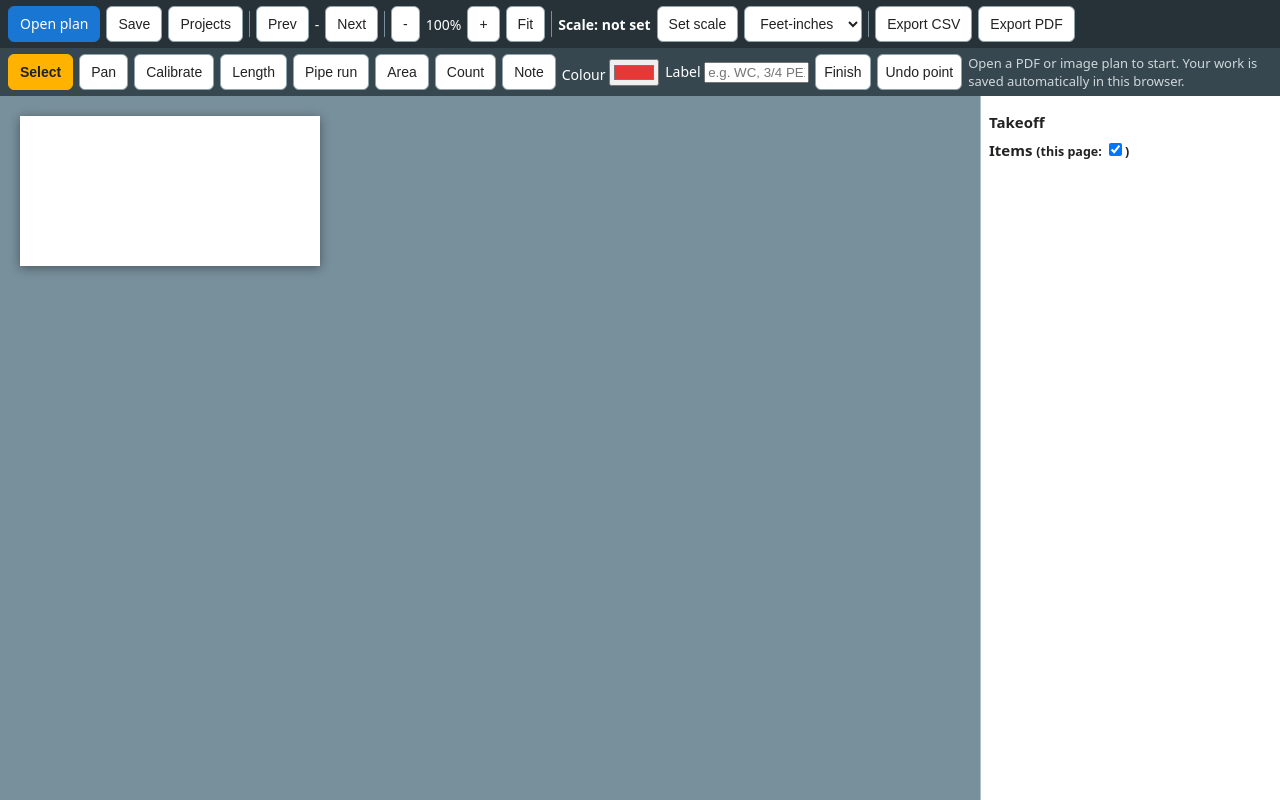
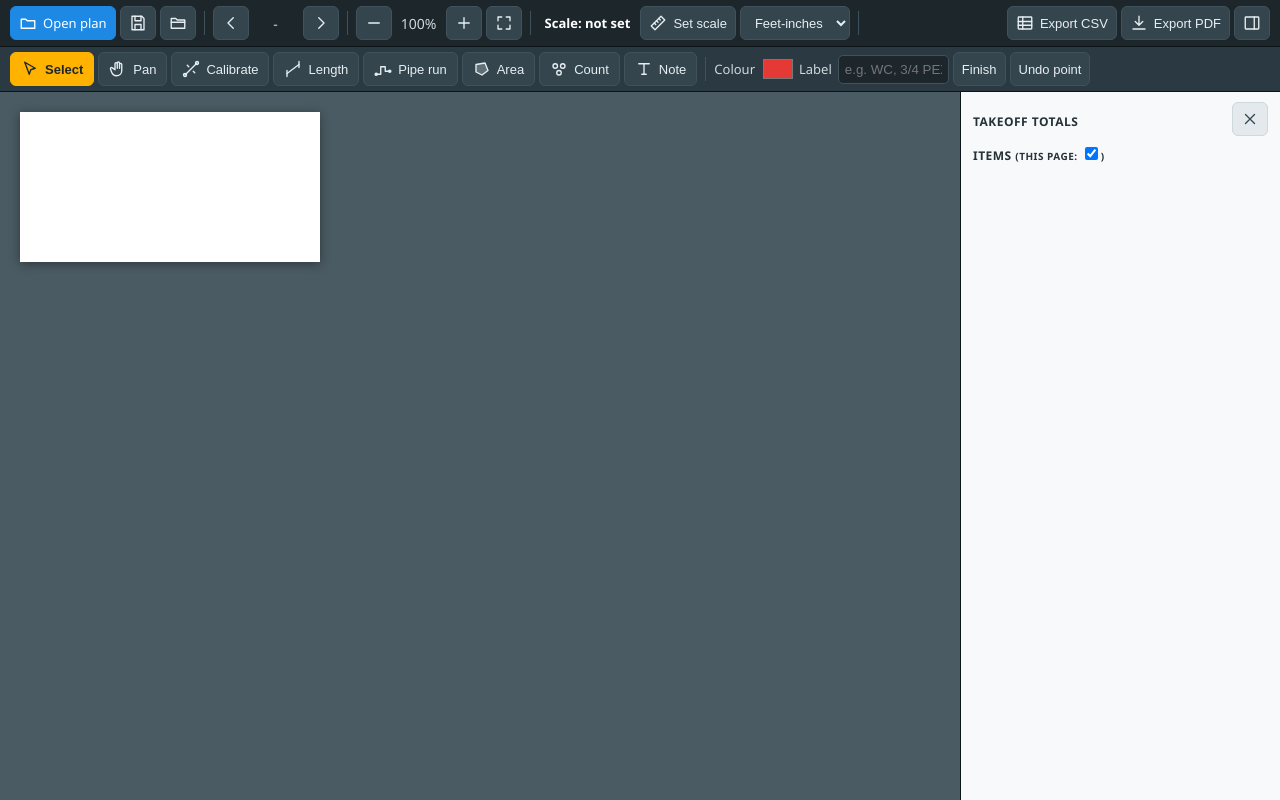
Before and after one commit to lorplace/plan-measure, a plain HTML site: page index.html in a window 1280 px wide. Drawn offline with Linux system fonts and the light colour scheme.

Commit message:
Desktop UI: icon toolbar, collapsible takeoff panel, screenshots

```diff
--- a/app.js
+++ b/app.js
@@ -349,3 +349,21 @@ setTool('select'); $('#hint').textContent = 'Open a PDF or image plan to start.
 // test hook
 window.PM = { get proj() { return proj; }, get doc() { return doc; }, measure, buildCSV, buildPDF, setTool, gotoPage, applyScale, get zoom() { return zoom; } };
 $('#calVal').addEventListener('keydown', e => { if (e.key === 'Enter') { e.preventDefault(); $('#calDlg').close('ok'); } });
+// ---- icons (inline SVG, no external assets) ----
+const ICONS = {
+ open:'<path d="M3 7h6l2 2h10v10H3z"/>', save:'<path d="M5 3h12l3 3v15H4V3z"/><path d="M8 3v6h8V3M8 21v-7h8v7"/>', folder:'<path d="M3 6h6l2 2h10v11H3z"/><path d="M3 11h18"/>',
+ left:'<path d="M15 5l-7 7 7 7"/>', right:'<path d="M9 5l7 7-7 7"/>', minus:'<path d="M5 12h14"/>', plus:'<path d="M5 12h14M12 5v14"/>',
+ fit:'<path d="M4 9V4h5M20 9V4h-5M4 15v5h5M20 15v5h-5"/>', ruler:'<path d="M3 16L16 3l5 5L8 21z"/><path d="M7 12l2 2M10 9l2 2M13 6l2 2"/>',
+ table:'<rect x="3" y="4" width="18" height="16" rx="1"/><path d="M3 10h18M3 15h18M9 4v16"/>', download:'<path d="M12 3v12M7 10l5 5 5-5M4 20h16"/>',
+ panel:'<rect x="3" y="4" width="18" height="16" rx="1"/><path d="M15 4v16"/>', close:'<path d="M6 6l12 12M18 6L6 18"/>',
+ select:'<path d="M5 3l14 8-6 2-2 6z"/>', hand:'<path d="M8 13V5a1.5 1.5 0 013 0v6M11 11V4a1.5 1.5 0 013 0v7M14 11V6a1.5 1.5 0 013 0v8c0 4-3 7-7 7s-6-3-7-6l-1-3a1.5 1.5 0 012.5-1.5L8 13"/>',
+ cal:'<path d="M4 20L20 4"/><circle cx="4" cy="20" r="2"/><circle cx="20" cy="4" r="2"/><path d="M9 9l-2-2M15 15l2 2"/>', line:'<path d="M4 18L20 6"/><path d="M4 14v8M20 2v8"/>',
+ poly:'<path d="M3 19h6V9h6v6h6"/><circle cx="3" cy="19" r="1.5"/><circle cx="21" cy="15" r="1.5"/>', area:'<path d="M4 6l12-2 4 10-8 6-8-4z" fill="currentColor" fill-opacity=".25"/>',
+ count:'<circle cx="7" cy="8" r="3"/><circle cx="17" cy="8" r="3"/><circle cx="12" cy="17" r="3"/>', text:'<path d="M5 5h14M12 5v14M9 19h6"/>'
+};
+document.querySelectorAll('[data-icon]').forEach(b => { const txt = [...b.childNodes].filter(n => n.nodeType === 3).map(n => n.textContent).join('').trim();
+  [...b.childNodes].filter(n => n.nodeType === 3).forEach(n => n.remove());
+  b.insertAdjacentHTML('afterbegin', `<svg class="ic" viewBox="0 0 24 24">${ICONS[b.dataset.icon]}</svg>` + (txt ? `<span class="t">${txt}</span>` : '')); });
+function togglePanel(force) { document.body.classList.toggle('noside', force); localStorage.setItem('pm-noside', document.body.classList.contains('noside') ? 1 : ''); if (doc) layout(); }
+$('#panelBtn').onclick = () => togglePanel(); $('#panelClose').onclick = () => togglePanel(true);
+if (localStorage.getItem('pm-noside')) document.body.classList.add('noside');
--- a/index.html
+++ b/index.html
@@ -6,31 +6,32 @@
 <link rel="stylesheet" href="style.css"></head>
 <body>
 <header id="bar">
-  <label class="btn primary">Open plan<input id="file" type="file" accept="application/pdf,image/*" hidden></label>
-  <button id="saveBtn" class="btn">Save</button>
-  <button id="projBtn" class="btn">Projects</button>
+  <label class="btn primary" data-icon="open">Open plan<input id="file" type="file" accept="application/pdf,image/*" hidden></label>
+  <button id="saveBtn" class="btn" title="Save project" data-icon="save">Save</button>
+  <button id="projBtn" class="btn" title="Saved projects" data-icon="folder">Projects</button>
   <span class="sep"></span>
-  <button id="prev" class="btn">Prev</button><span id="pageInfo">-</span><button id="next" class="btn">Next</button>
+  <button id="prev" class="btn icon" data-icon="left" title="Previous page"></button><span id="pageInfo">-</span><button id="next" class="btn icon" data-icon="right" title="Next page"></button>
   <span class="sep"></span>
-  <button id="zoomOut" class="btn">-</button><span id="zoomInfo">100%</span><button id="zoomIn" class="btn">+</button><button id="fit" class="btn">Fit</button>
+  <button id="zoomOut" class="btn icon" data-icon="minus" title="Zoom out"></button><span id="zoomInfo">100%</span><button id="zoomIn" class="btn icon" data-icon="plus" title="Zoom in"></button><button id="fit" class="btn" data-icon="fit" title="Fit page">Fit</button>
   <span class="sep"></span>
   <span id="scaleInfo" class="scale">Scale: not set</span>
-  <button id="scaleBtn" class="btn">Set scale</button>
+  <button id="scaleBtn" class="btn" data-icon="ruler">Set scale</button>
   <select id="units" title="Units"><option value="imp">Feet-inches</option><option value="met">Metric (m)</option></select>
   <span class="sep"></span>
-  <button id="csvBtn" class="btn">Export CSV</button>
-  <button id="pdfBtn" class="btn">Export PDF</button>
+  <span class="grow"></span><button id="csvBtn" class="btn" data-icon="table">Export CSV</button>
+  <button id="pdfBtn" class="btn" data-icon="download">Export PDF</button>
+  <button id="panelBtn" class="btn" data-icon="panel" title="Show/hide takeoff panel">Takeoff</button>
 </header>
 <nav id="tools">
-  <button data-tool="select" class="tool active" title="Select / edit (V)">Select</button>
-  <button data-tool="pan" class="tool" title="Pan (H)">Pan</button>
-  <button data-tool="calibrate" class="tool" title="Calibrate scale with 2 points (K)">Calibrate</button>
-  <button data-tool="line" class="tool" title="Length (L)">Length</button>
-  <button data-tool="poly" class="tool" title="Pipe run / polyline (P)">Pipe run</button>
-  <button data-tool="area" class="tool" title="Area (A)">Area</button>
-  <button data-tool="count" class="tool" title="Count fixtures (C)">Count</button>
-  <button data-tool="text" class="tool" title="Text note (T)">Note</button>
-  <div class="opt"><label>Colour <input id="color" type="color" value="#e53935"></label></div>
+  <button data-tool="select" data-icon="select" class="tool active" title="Select / edit (V)">Select</button>
+  <button data-tool="pan" data-icon="hand" class="tool" title="Pan (H)">Pan</button>
+  <button data-tool="calibrate" data-icon="cal" class="tool" title="Calibrate scale with 2 points (K)">Calibrate</button>
+  <button data-tool="line" data-icon="line" class="tool" title="Length (L)">Length</button>
+  <button data-tool="poly" data-icon="poly" class="tool" title="Pipe run / polyline (P)">Pipe run</button>
+  <button data-tool="area" data-icon="area" class="tool" title="Area (A)">Area</button>
+  <button data-tool="count" data-icon="count" class="tool" title="Count fixtures (C)">Count</button>
+  <button data-tool="text" data-icon="text" class="tool" title="Text note (T)">Note</button>
+  <span class="sep"></span><div class="opt"><label>Colour <input id="color" type="color" value="#e53935"></label></div>
   <div class="opt"><label>Label <input id="label" type="text" placeholder="e.g. WC, 3/4 PEX" size="10"></label></div>
   <button id="finishBtn" class="btn small" title="Finish run / area (Enter)">Finish</button>
   <button id="undoPt" class="btn small" title="Remove last point (Backspace)">Undo point</button>
@@ -39,7 +40,7 @@
 <main id="main">
   <div id="viewport"><div id="stage"><canvas id="canvas"></canvas><svg id="svg"></svg></div></div>
   <aside id="side">
-    <h3>Takeoff</h3>
+    <div class="sidehead"><h3>Takeoff totals</h3><button id="panelClose" class="btn icon small" data-icon="close" title="Hide panel"></button></div>
     <div id="totals"></div>
     <h3>Items <small>(this page: <span id="pgOnly"><input type="checkbox" id="pageOnly" checked></span>)</small></h3>
     <div id="list"></div>
--- a/style.css
+++ b/style.css
@@ -23,3 +23,37 @@ dialog input[type=text]{width:100%;font-size:18px;padding:6px}menu{display:flex;
 #toast{position:fixed;bottom:16px;left:50%;transform:translateX(-50%);background:#263238;color:#fff;padding:8px 14px;border-radius:6px;display:none}
 .proj{display:flex;gap:6px;align-items:center;margin:4px 0}.proj span{flex:1}
 @media (max-width:800px){#side{width:220px}.hint{display:none}}
+/* ---- desktop polish ---- */
+body{font-family:"Segoe UI",system-ui,-apple-system,Roboto,sans-serif;background:#1f2a30}
+#bar{background:#1c262b;padding:6px 10px;gap:4px;border-bottom:1px solid #0d1417}
+#tools{background:#2b3a42;padding:5px 10px;gap:4px;border-bottom:1px solid #0d1417}
+.btn,.tool,select{display:inline-flex;align-items:center;gap:6px;background:#34454e;color:#e6eef2;border:1px solid #40535d;border-radius:6px;padding:6px 10px;min-height:34px;font-size:13px;transition:background .12s}
+.btn:hover,.tool:hover{background:#41555f}
+.btn.icon{padding:6px 8px}
+.btn.primary{background:#1e88e5;border-color:#1e88e5;color:#fff}.btn.primary:hover{background:#1976d2}
+.btn.danger{background:#c62828;border-color:#c62828;color:#fff}
+.tool.active{background:#ffb300;border-color:#ffb300;color:#1c262b}
+svg.ic{width:18px;height:18px;flex:none;stroke:currentColor;fill:none;stroke-width:1.8;stroke-linecap:round;stroke-linejoin:round}
+.grow{flex:1}.sep{background:#40535d;height:24px;margin:0 4px}
+#pageInfo,#zoomInfo{color:#cfd8dc;min-width:46px;text-align:center;font-variant-numeric:tabular-nums}
+.scale{padding:0 6px;font-size:13px}
+.opt label{color:#cfd8dc;display:flex;align-items:center;gap:6px;font-size:13px}
+.opt input[type=text]{background:#1c262b;color:#fff;border:1px solid #40535d;border-radius:5px;padding:6px}
+.opt input[type=color]{width:34px;height:28px;border:none;background:none;padding:0}
+.hint{color:#9fb3bd;font-size:12px;text-align:right}
+#viewport{background:#4b5b63}
+#side{width:320px;background:#f7f9fa;border-left:1px solid #0d1417;padding:10px 12px;transition:width .15s}
+body.noside #side{display:none}
+.sidehead{display:flex;align-items:center;justify-content:space-between}
+.sidehead .btn{background:#e3e9ec;color:#333;border-color:#cfd8dc}
+#side h3{color:#263238;text-transform:uppercase;letter-spacing:.04em;font-size:12px}
+table.tot td{padding:5px 3px}.row{border-radius:4px}.row:hover{background:#eef3f5}
+#side .btn{color:#fff}
+dialog .btn{color:#222;background:#eceff1;border-color:#cfd8dc}dialog .btn.primary{color:#fff;background:#1e88e5}
+dialog select{background:#fff;color:#222;border-color:#cfd8dc;width:100%}
+@media (max-width:1400px){.tool span.t,.btn span.t{display:inline}.hint{display:none}}
+@media (max-width:1100px){#tools .tool span.t{display:none}}
+#bar{flex-wrap:nowrap}
+.sidehead .btn{color:#333}
+@media (max-width:1440px){#saveBtn .t,#projBtn .t,#fit .t,#panelBtn .t{display:none}#bar .btn{padding:6px 8px}}
+#side .sidehead .btn{color:#37474f}
```
Also changed, not shown: shots/desktop-1280-panel-hidden.png (added), shots/desktop-1280.png (added), shots/desktop-1920-panel-hidden.png (added), shots/desktop-1920.png (added), 1 other file.
